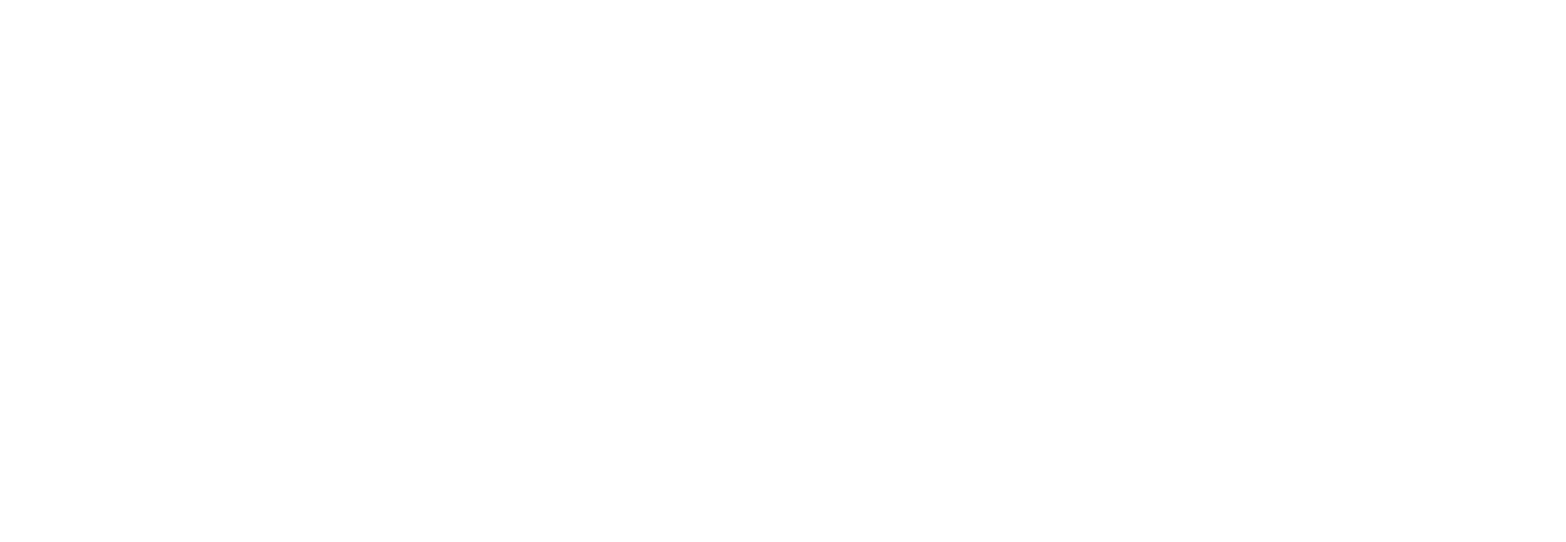
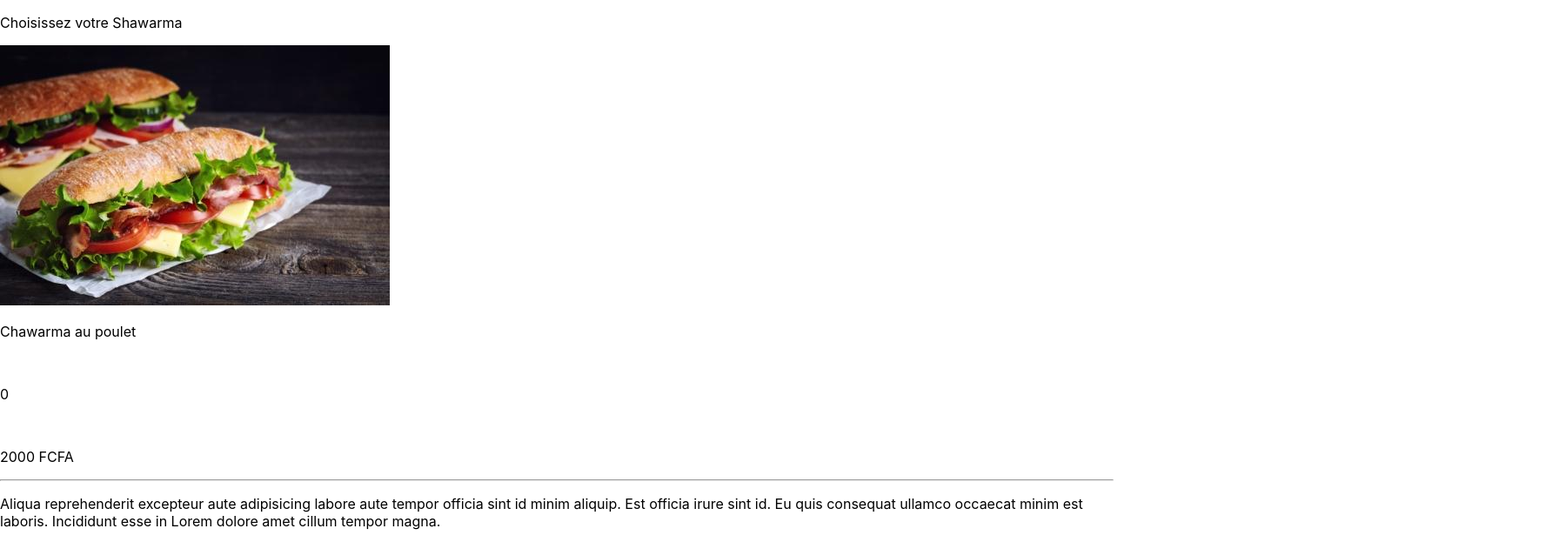
Before and after one commit to loictossou2004/restaurantproject, a React (Create React App) app: page /Order in a window 1280 px wide. Before the commit this address had no page. Shown: the top 623 px of the page at 87% size, 1800 px wide, since content can reach past the window. Built offline with nearby package versions, Linux system fonts and the light colour scheme.

Commit message:
[feat]: Ajout de la page de commande à la navigation

```diff
--- a/src/App.js
+++ b/src/App.js
@@ -1,7 +1,7 @@
 import React from "react";
 import {Route, Routes} from "react-router-dom";
 import Home from "./components/Home";
-// import Order from "./components/Order";
+import Order from "./components/Order";
 import Contact from "./components/Contact";
 import Menu from "./components/Menu";
 
@@ -10,7 +10,7 @@
     <React.Fragment>
       <Routes>
         <Route path="/" element={<Home/>}/>
-        {/* <Route path="/Order" element={<Order/>}/>         */}
+        <Route path="/Order" element={<Order/>}/>
         <Route path="/Contact" element={<Contact/>}/>
         <Route path="/Menu" element={<Menu/>}/>
       </Routes>
```
